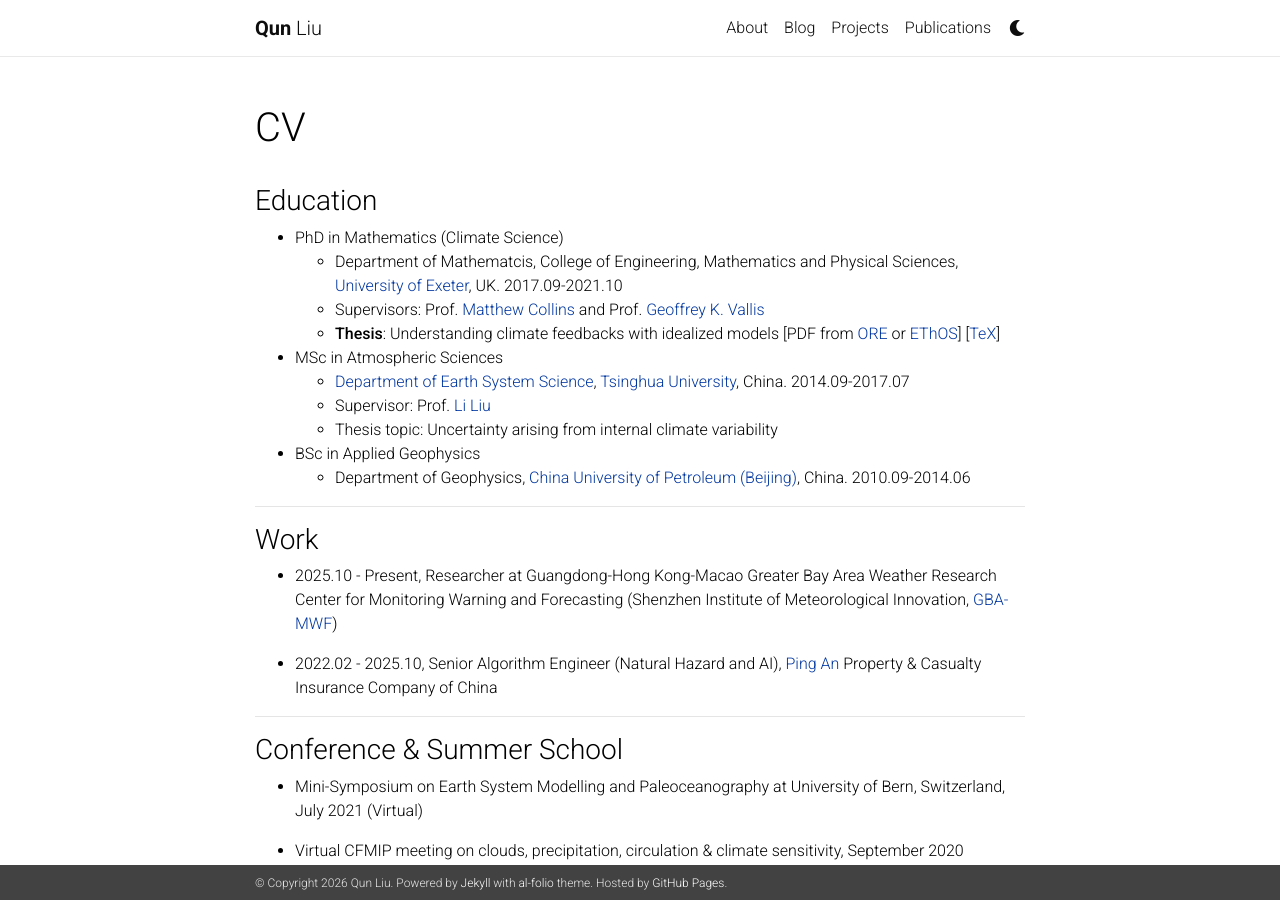
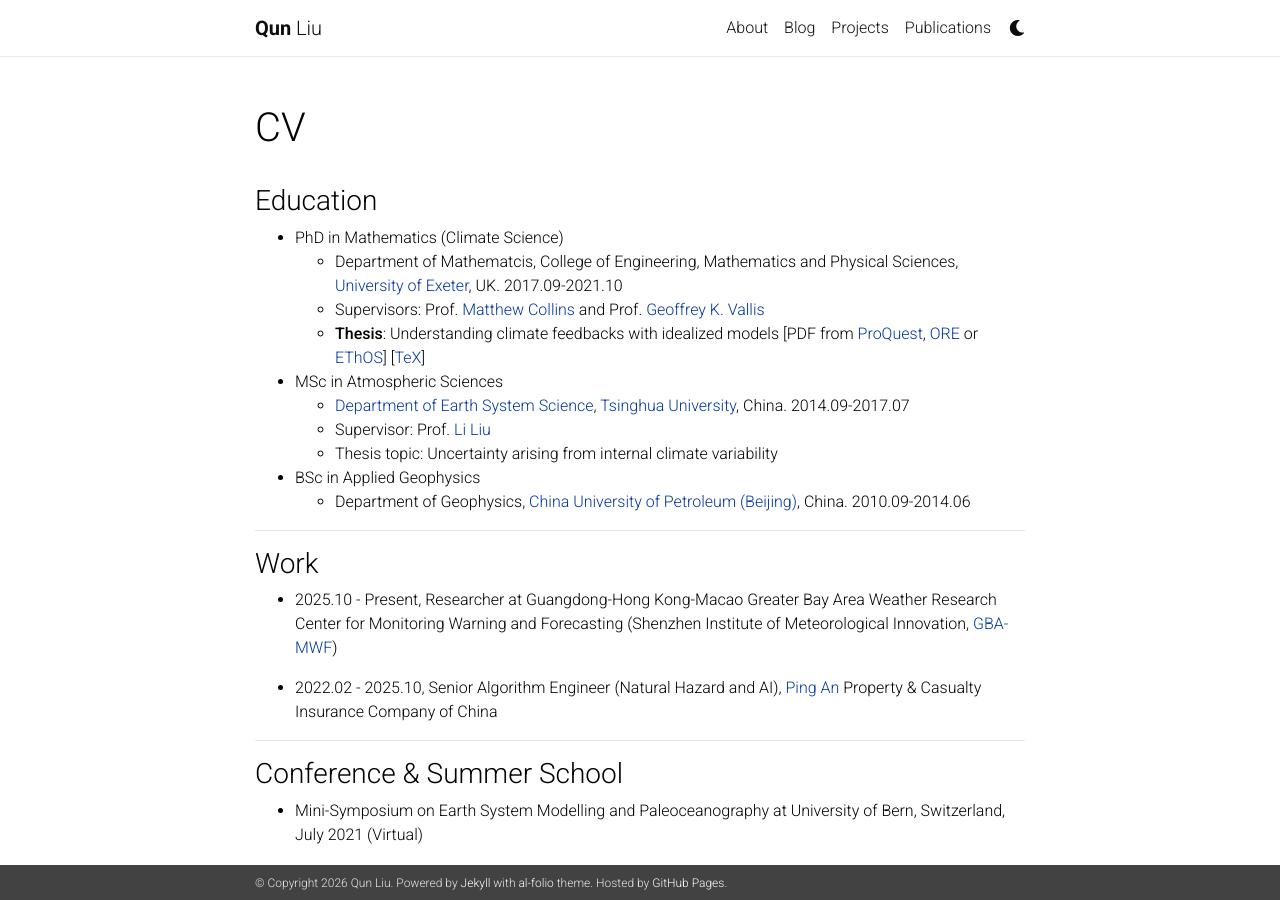
Before and after one commit to lqxyz/lqxyz.github.io, a Jekyll site: the page built from _pages/cv.md, in a window 1280 px wide and 900 px high. Built offline with Jekyll 4.4.1, drawn with Linux system fonts in a browser that asks for light colours; nearby versions of some CDN libraries; comment, search, counter and statistics services are not loaded; a style sheet for code colours, icons or effects is not loaded.

Commit message:
add ProQuest link to thesis

```diff
--- a/_pages/cv.md
+++ b/_pages/cv.md
@@ -11,7 +11,7 @@ nav: false
 * PhD in Mathematics (Climate Science)
    * Department of Mathematcis, College of Engineering, Mathematics and Physical Sciences, [University of Exeter](https://www.exeter.ac.uk/), UK. 2017.09-2021.10
    * Supervisors: Prof. [Matthew Collins](https://experts.exeter.ac.uk/4409-Mat-Collins) and Prof. [Geoffrey K. Vallis](http://empslocal.ex.ac.uk/people/staff/gv219/)
-   * **Thesis**: Understanding climate feedbacks with idealized models [PDF from [ORE](http://hdl.handle.net/10871/128290) or [EThOS](https://ethos.bl.uk/OrderDetails.do?uin=uk.bl.ethos.846052)] [[TeX](https://github.com/lqxyz/PhD_Thesis)]
+   * **Thesis**: Understanding climate feedbacks with idealized models [PDF from [ProQuest](https://www.proquest.com/openview/810e080a89973881b704aa82fbafecd0), [ORE](http://hdl.handle.net/10871/128290) or [EThOS](https://ethos.bl.uk/OrderDetails.do?uin=uk.bl.ethos.846052)] [[TeX](https://github.com/lqxyz/PhD_Thesis)]
 
 * MSc in Atmospheric Sciences
    * [Department of Earth System Science](https://www.dess.tsinghua.edu.cn/en/), [Tsinghua University](http://www.tsinghua.edu.cn/en/), China. 2014.09-2017.07
```
